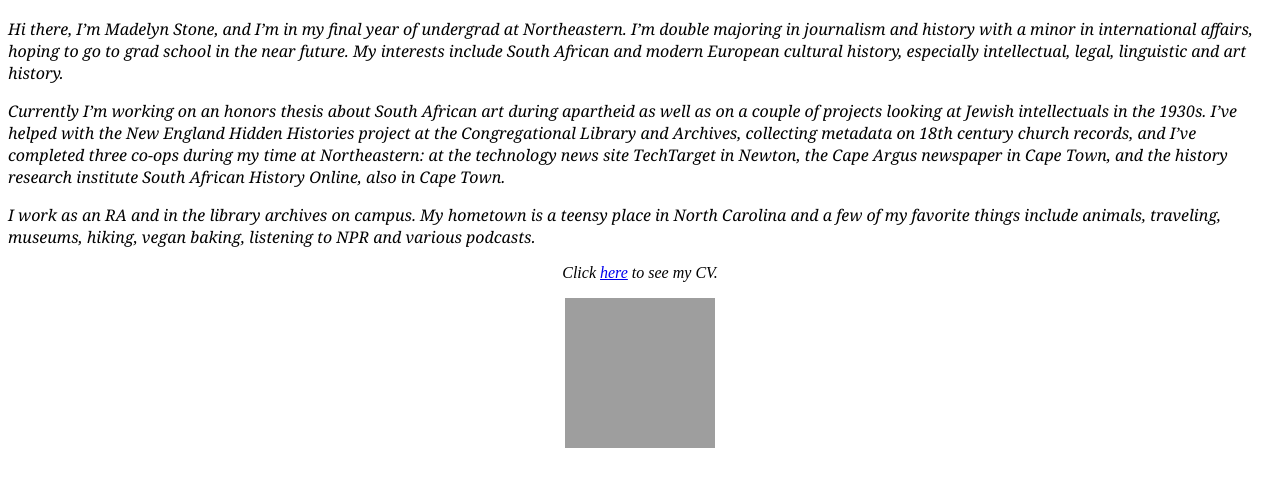
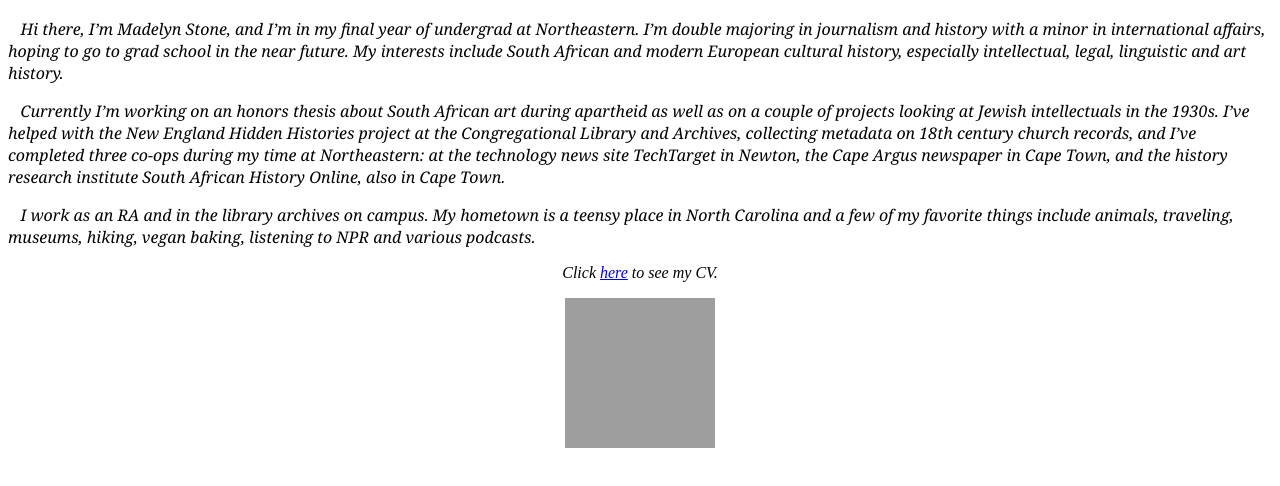
Before and after one commit to madelynstone/aboutme, a plain HTML site: page index.html in a window 1280 px wide. Shown: the part 54-540 px from the top of the page. Drawn offline with Linux system fonts and the light colour scheme; grey boxes are pictures that could not be loaded.

Commit message:
Update index.html

```diff
--- a/index.html
+++ b/index.html
@@ -7,14 +7,14 @@
 
 <font face="georgia" color="black"><em>
 
-Hi there, I’m Madelyn Stone, and I’m in my final year of undergrad at Northeastern. I’m double majoring in journalism and history with a minor in international affairs, hoping to go to grad school in the near future. My interests include South African and modern European cultural history, especially intellectual, legal, linguistic and art history.
+&nbsp;&nbsp;&nbsp;Hi there, I’m Madelyn Stone, and I’m in my final year of undergrad at Northeastern. I’m double majoring in journalism and history with a minor in international affairs, hoping to go to grad school in the near future. My interests include South African and modern European cultural history, especially intellectual, legal, linguistic and art history.
 
 <p style="page-break-after:always;"></p>
 
-Currently I’m working on an honors thesis about South African art during apartheid as well as on a couple of projects looking at Jewish intellectuals in the 1930s. I’ve helped with the New England Hidden Histories project at the Congregational Library and Archives, collecting metadata on 18th century church records, and I’ve completed three co-ops during my time at Northeastern: at the technology news site TechTarget in Newton, the Cape Argus newspaper in Cape Town, and the history research institute South African History Online, also in Cape Town.
+&nbsp;&nbsp;&nbsp;Currently I’m working on an honors thesis about South African art during apartheid as well as on a couple of projects looking at Jewish intellectuals in the 1930s. I’ve helped with the New England Hidden Histories project at the Congregational Library and Archives, collecting metadata on 18th century church records, and I’ve completed three co-ops during my time at Northeastern: at the technology news site TechTarget in Newton, the Cape Argus newspaper in Cape Town, and the history research institute South African History Online, also in Cape Town.
 <p style="page-break-after:always;"></p>
 
-I work as an RA and in the library archives on campus. My hometown is a teensy place in North Carolina and a few of my favorite things include animals, traveling, museums, hiking, vegan baking, listening to NPR and various podcasts.
+&nbsp;&nbsp;&nbsp;I work as an RA and in the library archives on campus. My hometown is a teensy place in North Carolina and a few of my favorite things include animals, traveling, museums, hiking, vegan baking, listening to NPR and various podcasts.
 
 </font></em>
 
```
